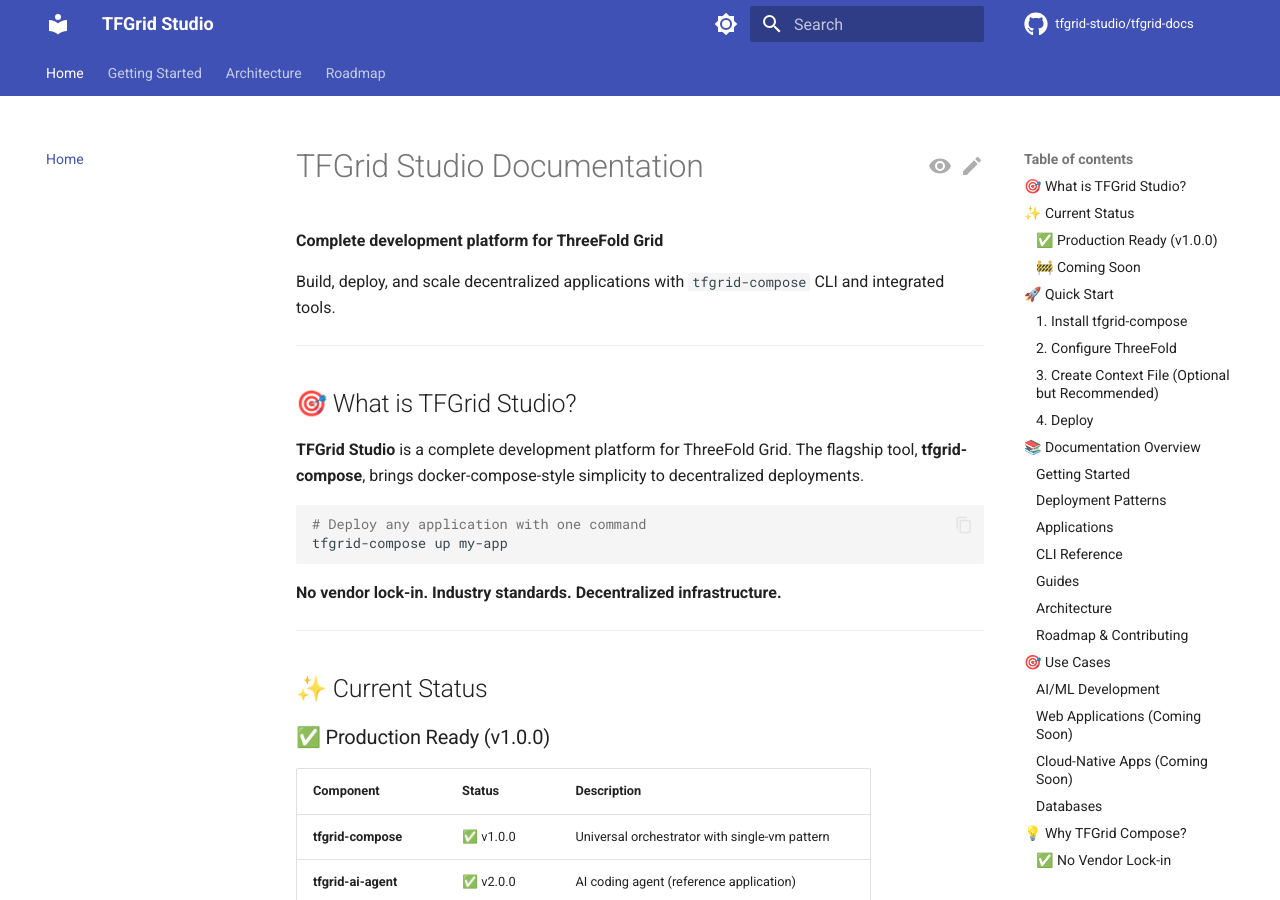
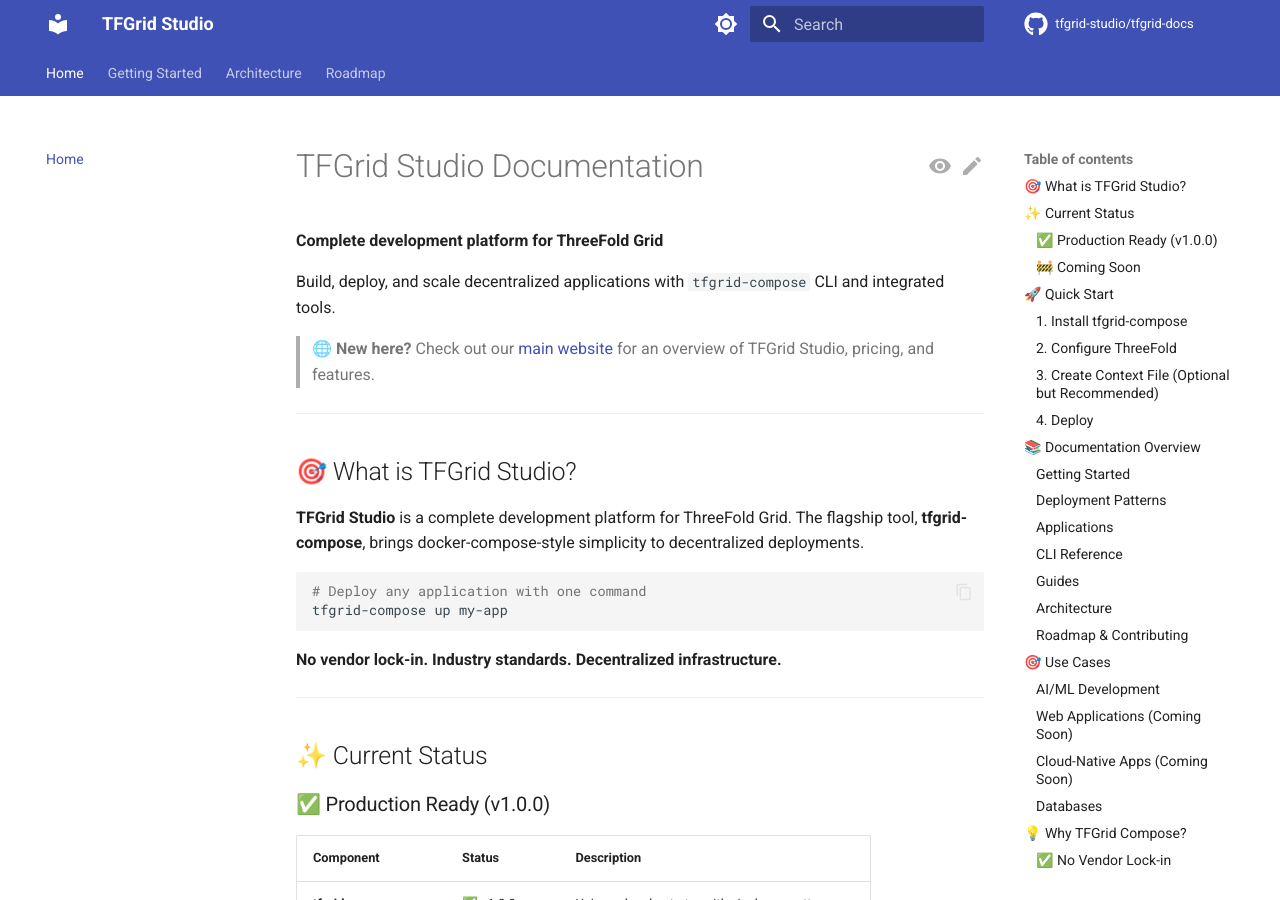
Before and after one commit to tfgrid-studio/tfgrid-docs, an MkDocs documentation site: the page built from docs/index.md, in a window 1280 px wide and 900 px high. Built offline with MkDocs 1.6.1 and Material for MkDocs 9.7.7, drawn with Linux system fonts in a browser that asks for light colours; comment, search, counter and statistics services are not loaded; the version menu is left out.

Commit message:
docs: Update homepage with main site link and social icons

```diff
--- a/docs/index.md
+++ b/docs/index.md
@@ -3,6 +3,8 @@
 **Complete development platform for ThreeFold Grid**
 
 Build, deploy, and scale decentralized applications with `tfgrid-compose` CLI and integrated tools.
+
+> 🌐 **New here?** Check out our [main website](https://tfgrid.studio) for an overview of TFGrid Studio, pricing, and features.
 
 ---
 
--- a/mkdocs.yml
+++ b/mkdocs.yml
@@ -92,11 +92,14 @@
 # Extra
 extra:
   social:
+    - icon: fontawesome/solid/house
+      link: https://tfgrid.studio
+      name: TFGrid Studio Main Site
     - icon: fontawesome/brands/github
       link: https://github.com/tfgrid-studio
-      name: TFGrid Compose on GitHub
-    - icon: fontawesome/brands/discord
-      link: https://github.com/orgs/tfgrid-compose/discussions
+      name: TFGrid Studio on GitHub
+    - icon: fontawesome/solid/comments
+      link: https://github.com/orgs/tfgrid-studio/discussions
       name: Join our community
 
   version:
```
